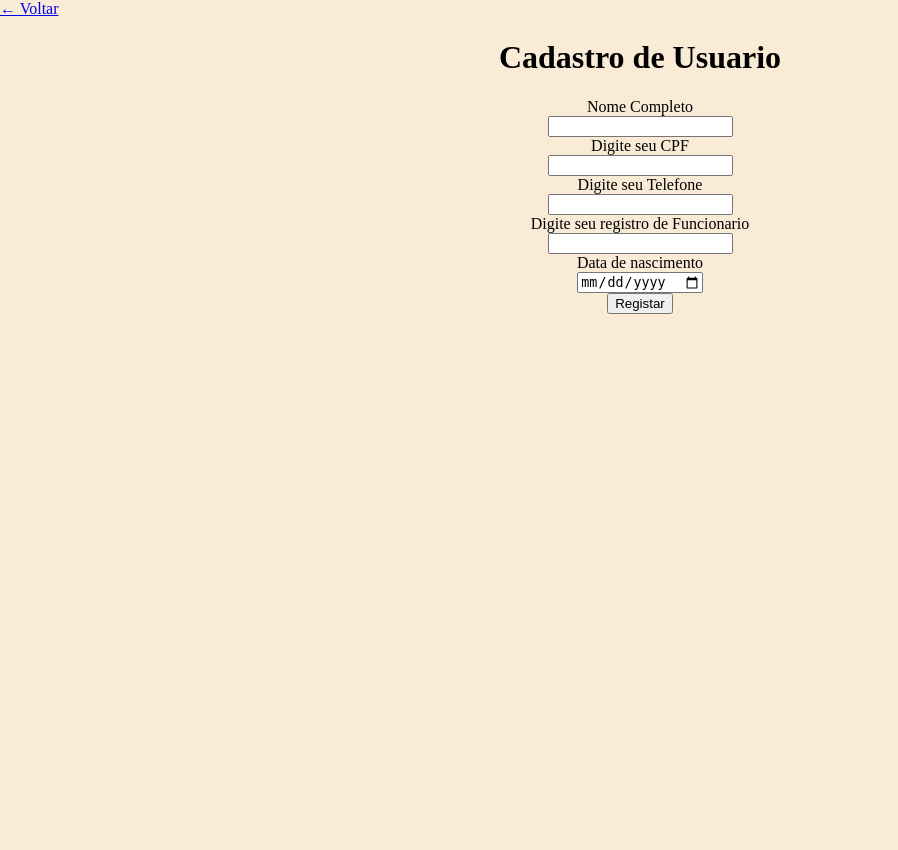
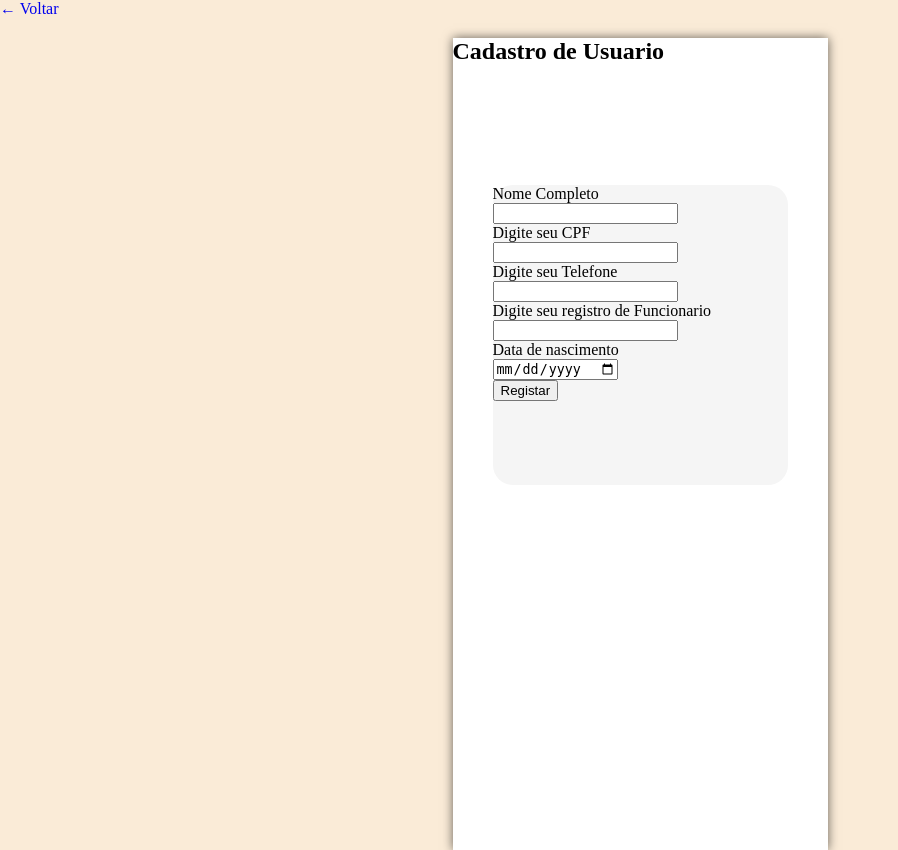
Before and after one commit to Braian-de-Liz/Tchuu-Tchuu, a PHP site: page /Public/pagRegistro.html in a window 1280 px wide. Shown: the whole page, without its empty margins (0-898 px from the left). Before the commit the page ends 314 px from the top, so only its background shows below. Run offline with PHP 8.4, Linux system fonts and the light colour scheme.

Commit message:
Resgistro

```diff
--- a/Assets/stylelogin.css
+++ b/Assets/stylelogin.css
@@ -41,11 +41,10 @@ body {
     margin: 0 auto;
     text-align: center;
     gap: 30px;
-
 }
 
-#voltar{
-
+#Voltar{
+  text-decoration: none;
 }
 
 fieldset{
@@ -55,3 +54,9 @@ fieldset{
 checkbox {
 
 }
+
+
+.form-class{
+
+    background-color: whitesmoke;
+}
--- a/Public/pagRegistro.html
+++ b/Public/pagRegistro.html
@@ -10,10 +10,14 @@
 </head>
 <body>
     <header>
+
+
+    </header>
+    <section>
         <nav> <a href="paginaINicio.html" id="Voltar">← Voltar</a>  </nav>
-        <div id="Registro">
-            <h1>Cadastro de Usuario  </h1>
-            <form id="formCadasterUser" onsubmit="return valideRegistro()">
+        <div id="container">
+            <h1 id="titu">Cadastro de Usuario  </h1>
+            <form id="Login" onsubmit="return valideRegistro()">
 
                 <div class="form-group">
                     <label for="nome">Nome Completo</label>
@@ -55,7 +59,7 @@
 
         </div>
 
-    </header>
+    </section>
 
 </body>
 <script src="../javascript/Validelogin.js" ></script>
```
